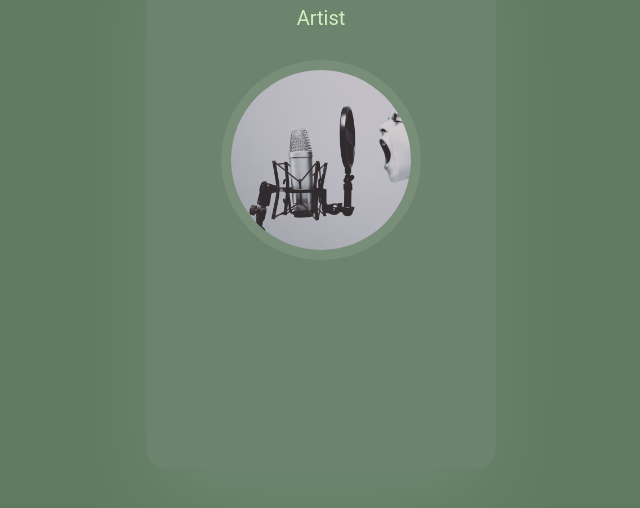
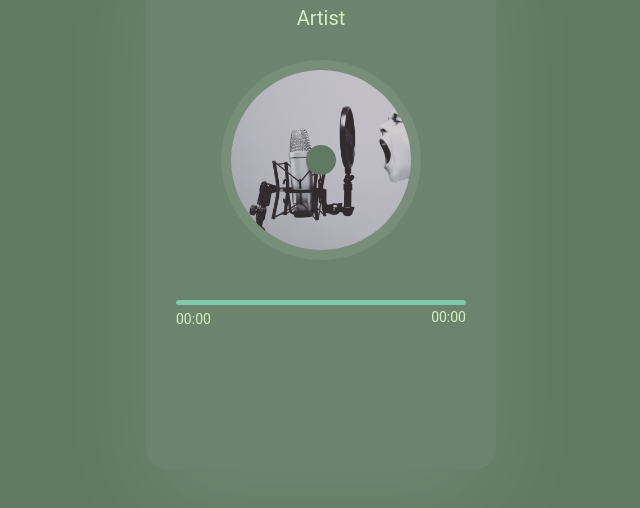
Before and after one commit to Orlandoj77/Music-Play, a plain HTML site: page index.html in a window 1280 px wide. Shown: the part 206-714 px from the top of the page, without its empty margins (319-959 px from the left). Drawn offline with Linux system fonts and the light colour scheme.

Commit message:
song slid

```diff
--- a/index.html
+++ b/index.html
@@ -15,6 +15,11 @@
         <h1 class="music-name">song one</h1>
         <p class="artist-name">artist</p>
         <div class="disk"></div>
+        <div class="song-slider">
+            <input type="range" value="0" class="seek-bar">
+            <span class="current-time">00:00</span>
+            <span class="song-duration">00:00</span>
+        </div>
     </div>
 
 
--- a/style.css
+++ b/style.css
@@ -52,3 +52,47 @@ body {
     background-size: cover;
     box-shadow: 0 0 0 10px rgba(255, 255, 255, 0.08);
 }
+
+.disk::before {
+    content: '';
+    position: absolute;
+    top: 50%;
+    left: 50%;
+    transform: translate(-50%, -50%);
+    width: 30px;
+    height: 30px;
+    border-radius: 50%;
+    background: #5f7a61;
+}
+
+.song-slider {
+    width: 100%;
+    position: relative;
+}
+
+.seek-bar {
+    -webkit-appearance: none;
+    width: 100%;
+    height: 5px;
+    border-radius: 10px;
+    background: #7fc8a9;
+    overflow: hidden;
+    cursor: pointer;
+}
+
+.seek-bar::-webkit-slider-thumb {
+    -webkit-appearance: none;
+    width: 1px;
+    height: 20px;
+    box-shadow: -400px 0 0 400px #d5eebb;
+}
+
+.current-time,
+.song-duration {
+    font-size: 14px;
+}
+
+.song-duration {
+    position: absolute;
+    right: 0;
+}
```
